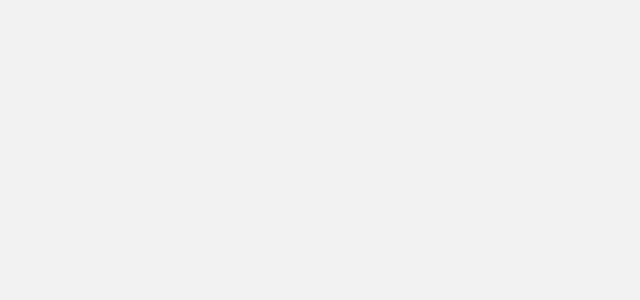
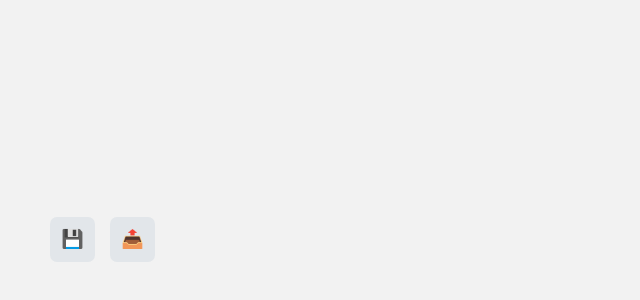
Before and after one commit to costingh/collaborative-whiteboard, a Next.js app in the folder frontend/: page / in a window 1280 px wide. Shown: the part 488-788 px from the top of the page, without its empty margins (0-640 px from the left). Built offline with nearby package versions, Linux system fonts and the light colour scheme.

Commit message:
Added LeftBar

```diff
--- a/frontend/components/Canvas.js
+++ b/frontend/components/Canvas.js
@@ -1,10 +1,13 @@
-import React from 'react'
-import ColorPickerBar from './ColorPickerBar'
+import React, { useState, useEffect, useRef, useContext, useCallback} from 'react'
+import ColorPickerBar from './ColorPickerBar';
+import LeftBar from './LeftBar';
+
 
 function Canvas() {
     return (
         <div>
             <ColorPickerBar/>
+            <LeftBar/>
             <canvas
             id="canvas"
         >Your browser does not support HTML5 canvas</canvas>
--- /dev/null
+++ b/frontend/components/LeftBar.js
@@ -0,0 +1,25 @@
+import React, {useState, useEffect} from 'react'
+import styles from '../styles/LeftBar.module.scss'
+
+function LeftBar({save, disabled, importFile}) {
+    const [backgroundColor, setBackgroundColor] = useState('#E2E6EA');
+
+    return (
+        <div className={styles.leftbar}>
+            <div
+                style={{background: `${disabled ? '#222' : backgroundColor}`}}
+                onClick={save}
+            >
+                💾
+            </div>
+            <div
+                style={{background: `${backgroundColor}`}}
+                onClick={importFile}
+            >
+                📤
+            </div>
+        </div>
+    )
+}
+
+export default LeftBar
--- /dev/null
+++ b/frontend/styles/LeftBar.module.scss
@@ -0,0 +1,19 @@
+.leftbar {
+    position: absolute;
+    left: 50px;
+    bottom: 50px;
+    display: flex;
+    align-items: center;
+    justify-content: center;
+
+    div {
+        border-radius: 7px;
+        width: 45px;
+        height: 45px;
+        display: flex;
+        align-items: center;
+        justify-content: center;
+        cursor: pointer;
+        margin-right: 15px;
+    }
+}
```
